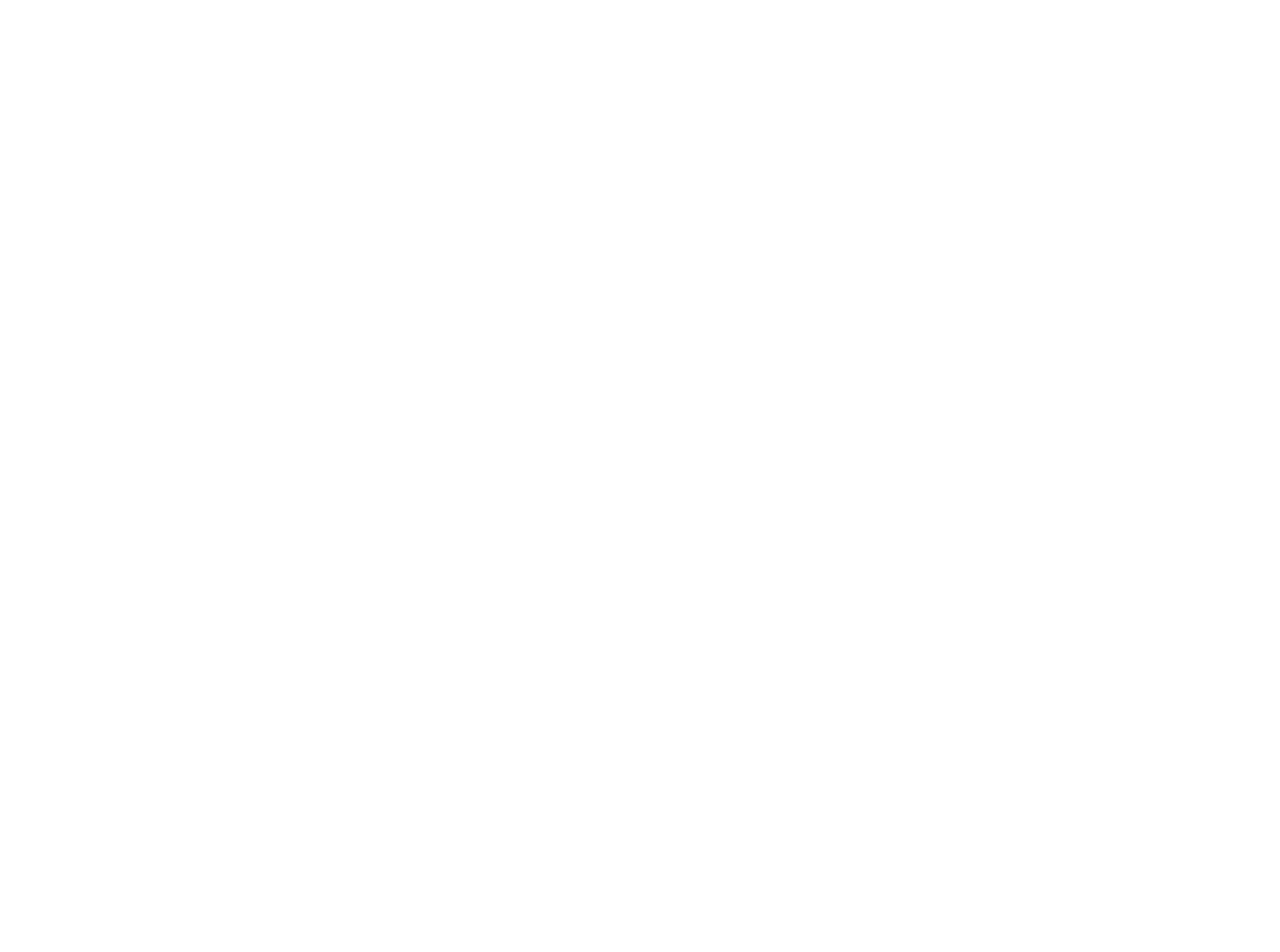
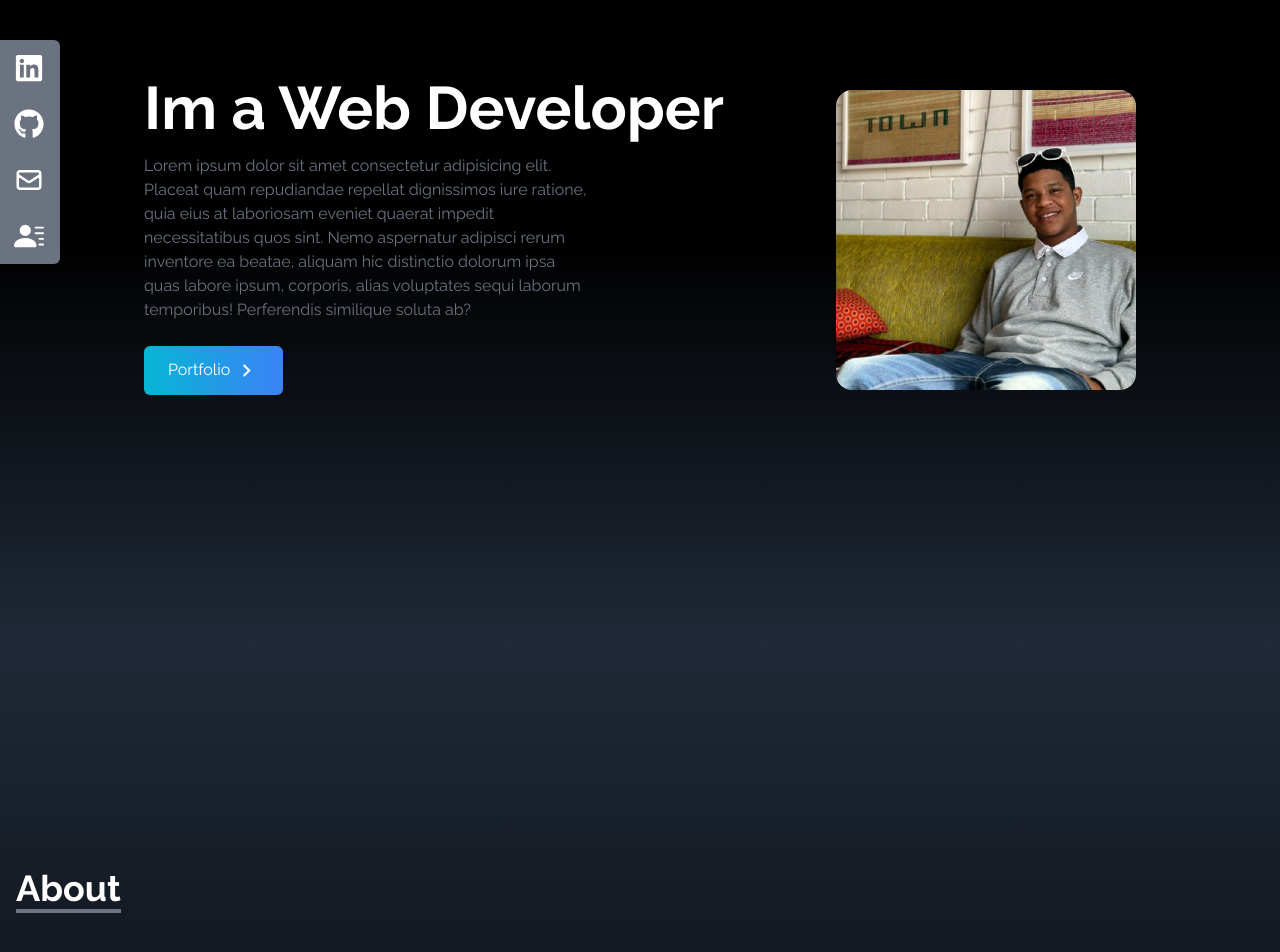
Before and after one commit to yusrinelson/my-portfolio, a React (Vite) app: page / in a window 1280 px wide. Shown: the part 240-1192 px from the top of the page. Before the commit the page ends 800 px from the top, so only its background shows below. Built offline with nearby package versions, Linux system fonts and the light colour scheme.

Commit message:
created home and about section

```diff
--- a/package.json
+++ b/package.json
@@ -10,6 +10,8 @@
     "preview": "vite preview"
   },
   "dependencies": {
+    "prettier": "^3.2.5",
+    "prettier-plugin-tailwindcss": "^0.5.14",
     "react": "^18.2.0",
     "react-dom": "^18.2.0",
     "react-icons": "^5.2.1"
--- a/src/App.jsx
+++ b/src/App.jsx
@@ -1,12 +1,20 @@
 
 import './App.css'
+import About from './components/About'
+import Home from './components/Home'
 import Navbar from './components/Navbar'
+import Portfolio from './components/Portfolio'
+import SocialLinks from './components/SocialLinks'
 
 function App() {
 
   return (
     <div>
       <Navbar />
+      <Home />
+      <About/>
+      <Portfolio/>
+      <SocialLinks/>
     </div>
   )
 }
--- /dev/null
+++ b/src/components/About.jsx
@@ -0,0 +1,20 @@
+import React from 'react'
+
+const About = () => {
+  return (
+    <div name="about" className="w-full h-screen bg-gradient-to-b from-gray-800 to-black text-white">
+        <div  className='amx-w-screen-lg p-4 mx-auto flex flex-col justify-center w-full h-full'>
+            <div className='pb-8'>
+                <p className='text-4xl font-bold inline border-b-4 border-gray-500'>About</p>
+            </div>
+            <p className='text-xl mt-20'>Lorem ipsum dolor sit amet consectetur, adipisicing elit. Quos quidem, consequatur esse omnis est reiciendis quia asperiores quis sapiente. Numquam nam necessitatibus similique. Tempore veritatis sapiente soluta praesentium. Quia deserunt repellat libero illum, animi, fuga numquam ipsa eveniet, tempora obcaecati earum consectetur! Nemo tempore ut sit illo nam accusamus vel!</p>
+
+            <br/>
+
+            <p className='text-xl'>Lorem ipsum dolor sit amet consectetur adipisicing elit. Autem quibusdam libero ut placeat quas rem maxime sunt, quia modi iure distinctio earum enim ducimus delectus. Quos at ab nemo debitis perferendis. Amet consectetur quod nam expedita autem ipsa et consequuntur illum, nobis dolores ad minima vitae pariatur! Aut, mollitia veritatis!</p>
+        </div>
+    </div>
+  )
+}
+
+export default About
--- /dev/null
+++ b/src/components/Home.jsx
@@ -0,0 +1,44 @@
+import heroImage from "../assets/heroimage.jpg";
+import { MdKeyboardArrowRight } from "react-icons/md";
+
+const Home = () => {
+  return (
+    <div
+      name="home"
+      className="h-screen w-full bg-gradient-to-b from-black via-black to-gray-800"
+    >
+      <div className="max-w-screen-lg mx-auto flex flex-col-reverse items-center justify-center h-full px-4 md:flex-row ">
+        <div className="flex flex-col flex-1 justify-center h-full">
+          <h2 className="text-4xl sm:text-6xl font-bold text-white">Im a Web Developer</h2>
+          <p className="text-gray-500 py-4 max-w-md">
+            Lorem ipsum dolor sit amet consectetur adipisicing elit. Placeat
+            quam repudiandae repellat dignissimos iure ratione, quia eius at
+            laboriosam eveniet quaerat impedit necessitatibus quos sint. Nemo
+            aspernatur adipisci rerum inventore ea beatae, aliquam hic
+            distinctio dolorum ipsa quas labore ipsum, corporis, alias
+            voluptates sequi laborum temporibus! Perferendis similique soluta
+            ab?
+          </p>
+
+          <div>
+            <button className="group text-white w-fit px-6 py-3 my-2 flex items-center rounded-md bg-gradient-to-r from-cyan-500 to to-blue-500 cursor-pointer">
+              Portfolio
+              <span className="group-hover:rotate-90 duration-300">
+                <MdKeyboardArrowRight size={25} className="ml-1"/>
+              </span>
+            </button>
+          </div>
+        </div>
+        <div>
+          <img
+            src={heroImage}
+            alt="profile"
+            className="rounded-2xl mx-auto w-1/2 md:w-[300px]"
+          />
+        </div>
+      </div>
+    </div>
+  );
+};
+
+export default Home;
--- a/src/components/Navbar.jsx
+++ b/src/components/Navbar.jsx
@@ -28,7 +28,7 @@
   ];
 
   return (
-    <div className="flex justify-between items-center w-full h-20 px-4 text-white bg-black fixed">
+    <div className="flex justify-between items-center w-full h-20 px-4 text-white bg-black sticky top-0">
       <div>
         <h1 className="text-5xl font-signature ml-2">Yusri</h1>
       </div>
--- /dev/null
+++ b/src/components/Portfolio.jsx
@@ -0,0 +1,9 @@
+import React from 'react'
+
+const Portfolio = () => {
+  return (
+    <div>Portfolio</div>
+  )
+}
+
+export default Portfolio
--- /dev/null
+++ b/src/components/SocialLinks.jsx
@@ -0,0 +1,71 @@
+import React from "react";
+import { FaGithub, FaLinkedin } from "react-icons/fa";
+import { HiOutlineMail } from "react-icons/hi";
+import { BsFillPersonLinesFill } from "react-icons/bs";
+
+const SocialLinks = () => {
+
+    const links = [
+        {
+          id: 1,
+          child: (
+            <>
+              LinkedIn <FaLinkedin size={30} />
+            </>
+          ),
+          href: "https://www.linkedin.com/in/yusri-nelson/",
+          style: "rounded-tr-md",
+        },
+        {
+          id: 2,
+          child: (
+            <>
+              Github <FaGithub size={30} />
+            </>
+          ),
+          href: "https://github.com/yusrinelson",
+        },
+        {
+            id: 3,
+            child: (
+              <>
+                Mail <HiOutlineMail size={30} />
+              </>
+            ),
+            href: "mailto:yusrinelson17@gmail.com"
+          },
+          {
+            id: 3,
+            child: (
+              <>
+                Resume <BsFillPersonLinesFill size={30} />
+              </>
+            ),
+            href: "/",
+            style: "rounded-br-md",
+            downlaod: true,
+          },
+    ]
+
+  return (
+    <div className="hidden xl:flex fixed left-0 top-[35%] flex-col">
+      <ul>
+        {links.map(({ id, child, href, style, download}) => (
+            <li key={id} className={`bg-gray ml-[-100px] flex h-14 w-40 items-center justify-between bg-gray-500 px-4 duration-300 hover:ml-[-10px] hover:rounded-md ${style}`}>
+            <a
+              href={href}
+              className="flex w-full items-center justify-between text-white"
+              download={download}
+              target="_blank"
+              rel="noreferrer"
+            >
+              {child}
+            </a>
+          </li>
+        ))}
+      </ul>
+    </div>
+  );
+};
+
+export default SocialLinks;
```
Also changed, not shown: 2 other files (tests, documents, lock files or other folders).
